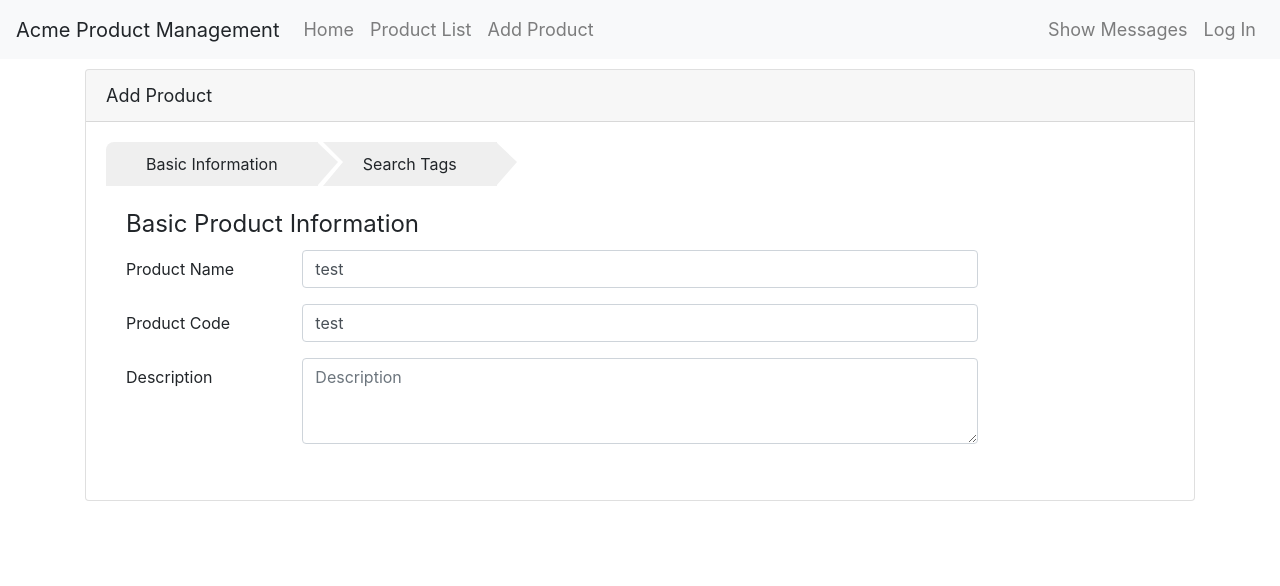
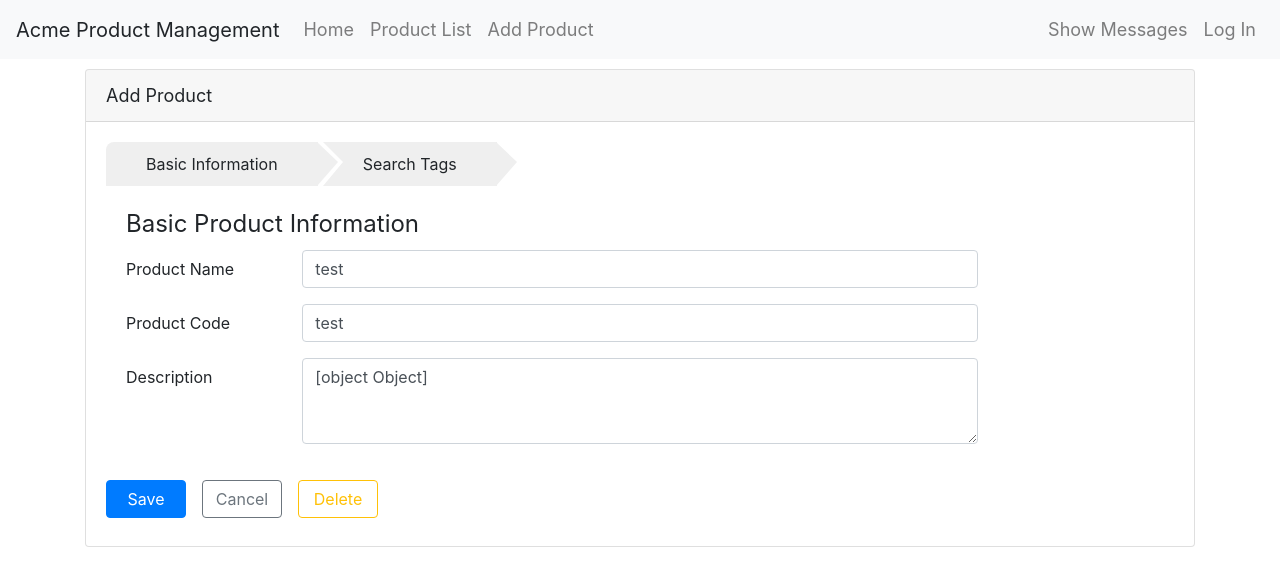
Before and after one commit to yadavsudhir405/angular-routing, an Angular app in the folder APM-Start/: page /products/0/edit/info in a window 1280 px wide. Shown: the top 586 px of the page. Built offline with nearby package versions, Linux system fonts and the light colour scheme; what angular-in-memory-web-api would draw is missing.

Commit message:
Placed child view

```diff
--- a/APM-Start/src/app/products/product-edit/product-edit-info.component.html
+++ b/APM-Start/src/app/products/product-edit/product-edit-info.component.html
@@ -64,7 +64,7 @@
                     id="descriptionId"
                     placeholder="Description"
                     rows=3
-                    [(ngModel)]=product.description
+                    [(ngModel)]=product
                     name="description"></textarea>
         </div>
       </div>
--- a/APM-Start/src/app/products/product-edit/product-edit.component.html
+++ b/APM-Start/src/app/products/product-edit/product-edit.component.html
@@ -13,6 +13,31 @@
         Search Tags
       </a>
       <router-outlet></router-outlet>
+      <div class="form-group row mb-2">
+        <div class="col-md-4">
+          <button class="btn btn-primary mr-3"
+                  style="width:80px"
+                  type="button"
+                  title="Save your entered data"
+                  (click)="saveProduct()">
+            Save
+          </button>
+          <button class="btn btn-outline-secondary mr-3"
+                  style="width:80px"
+                  type="button"
+                  [routerLink]="['/products']"
+                  title="Cancel your edits">
+            Cancel
+          </button>
+          <button class="btn btn-outline-warning"
+                  style="width:80px"
+                  type="button"
+                  title="Delete this product"
+                  (click)="deleteProduct()">
+            Delete
+          </button>
+        </div>
+      </div>
     </div>
   </div>
 </div>
```
